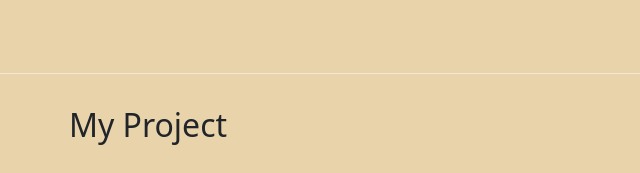
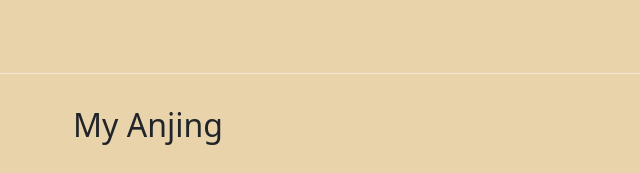
Before and after one commit to heyyluthfi/porto, a plain HTML site: page index.html in a window 1280 px wide. Shown: the part 1875-2048 px from the top of the page, 492-1132 px from the left. Drawn offline with nearby package versions, Linux system fonts and the light colour scheme.

Commit message:
frist commit

```diff
--- a/index.html
+++ b/index.html
@@ -107,7 +107,7 @@
       <div class="container">
         <div class="row text-center">
           <div class="col mb-4" data-aos="fade-up" data-aos-duration="1000">
-            <h2>My Project</h2>
+            <h2>My Anjing</h2>
           </div>
         </div>
         <div class="row justify-content-center mb-4 mx-3 " >
```
